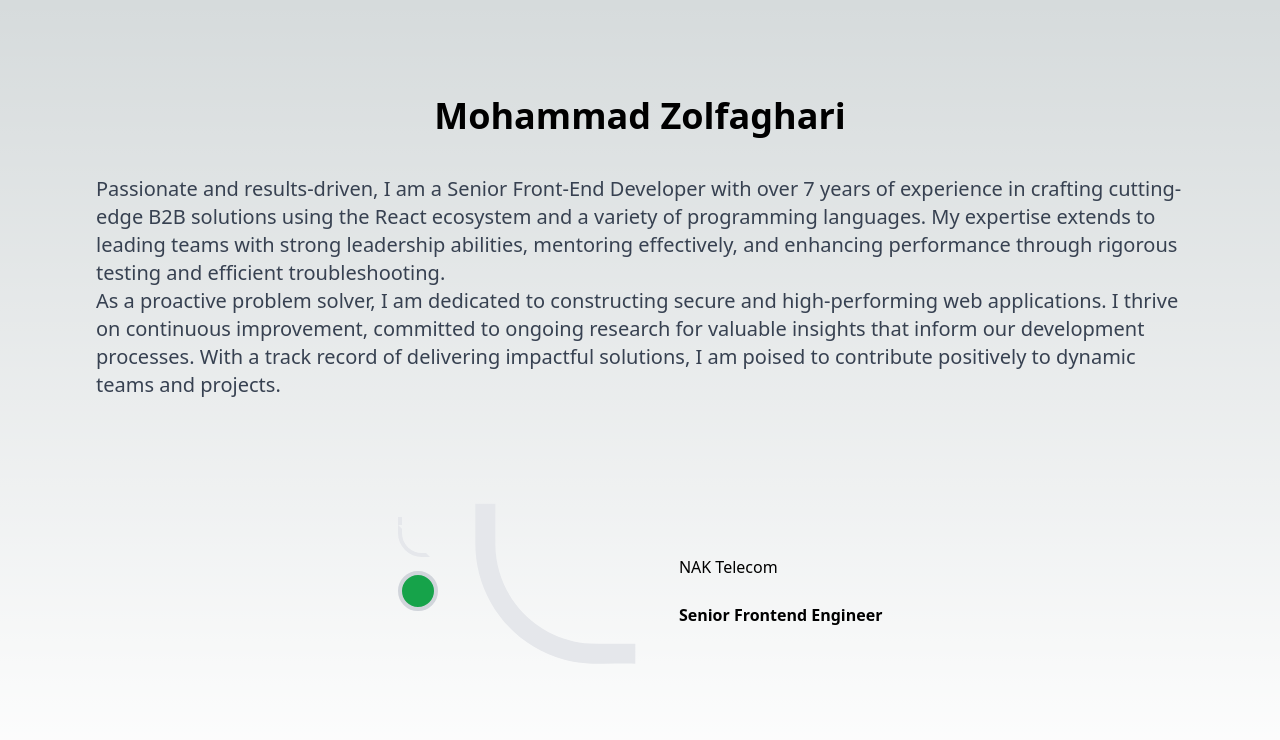
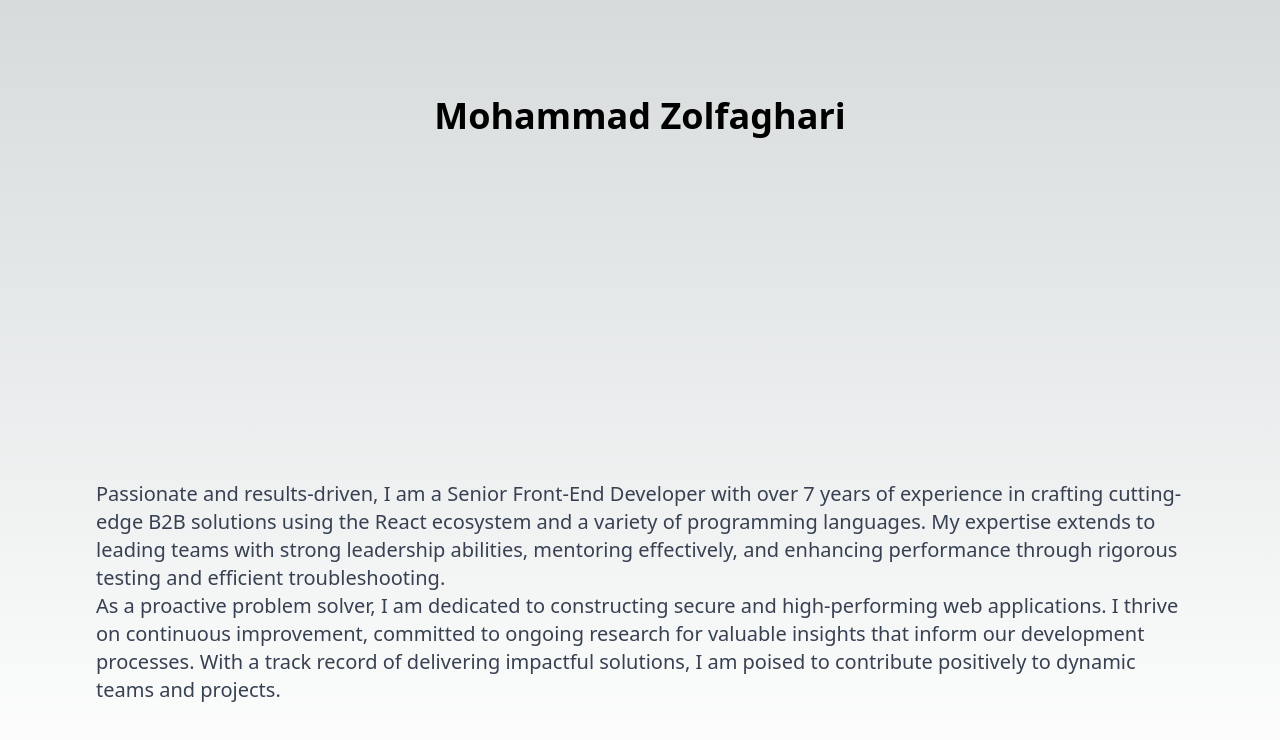
Before and after one commit to muhamadzolfaghari/portfolio, a Next.js app: page / in a window 1280 px wide. Shown: the top 740 px of the page. Built offline with nearby package versions, Linux system fonts and the light colour scheme.

Commit message:
add experience to project.

```diff
--- /dev/null
+++ b/src/app/Experience.tsx
@@ -0,0 +1,32 @@
+interface Props {
+  companyTitle: string;
+  role: string;
+  startDate: string;
+  endDate: string;
+  city: string;
+  country: string;
+  contractType: "full-time" | "part-time"
+}
+
+export default function Experience({companyTitle, role, endDate, startDate}: Props) {
+  return (<div className="justify-center items-start flex flex-col relative">
+    <div className="flex flex-row items-center justify-center">
+      <div className="border-2 border-gray-300 border-radius rounded-full w-8 h-8 bg-green-600"></div>
+      <div className="ml-2">{companyTitle}</div>
+    </div>
+    <div className="flex flex-row -mt-1 justify-center">
+      <svg viewBox="0 0 163 170" className="ms-2 h-[30px]">
+        <path
+          fill="#e5e7eb"
+          opacity="1.00"
+          d=" M 22.00 20.00 C 27.00 20.00 32.00 20.00 37.00 20.00 C 37.01 30.33 36.98 40.66 37.01 50.99 C 37.18 67.01 42.68 82.91 52.45 95.59 C 65.49 112.84 86.35 123.84 107.95 124.89 C 119.29 125.15 130.65 124.93 142.00 125.00 C 142.00 130.00 142.00 135.00 142.00 140.00 C 124.08 139.45 105.73 141.81 88.24 136.81 C 65.20 130.61 44.98 114.77 33.43 93.89 C 25.96 80.57 21.99 65.32 22.00 50.04 C 22.00 40.03 22.00 30.01 22.00 20.00 Z"
+        />
+      </svg>
+      <div>
+        <div className="text-nowrap	font-bold h-fit pl-2x ml-1 mt-4">{role}</div>
+        <div className="text-gray-300">{startDate}</div>
+        - <div>{endDate}</div>
+      </div>
+    </div>
+  </div>)
+}
--- a/src/app/page.tsx
+++ b/src/app/page.tsx
@@ -1,5 +1,3 @@
-import { twMerge } from "tailwind-merge";
-
 export default function Home() {
   return (
     <main className="flex min-h-screen flex-col items-center justify-between p-24 font-sans">
@@ -22,36 +20,7 @@ export default function Home() {
           teams and projects.
         </p>
       </div>
-      <div className="flx flex-col space-y-4"></div>
-      <div className="flex flex-row space-x-4 justify-center items-center w-fit">
-        <div className="justify-center items-center flex flex-row relative">
-          <div className="flex flex-row items-center space-x-2">
-            <div className="border-4 border-gray-300 border-radius rounded-full p-4 bg-green-600"></div>
-            <svg
-              width="163pt"
-              height="170pt"
-              viewBox="0 0 163 170"
-              version="1.1"
-            >
-              <path
-                fill="#e5e7eb"
-                opacity="1.00"
-                d=" M 22.00 20.00 C 27.00 20.00 32.00 20.00 37.00 20.00 C 37.01 30.33 36.98 40.66 37.01 50.99 C 37.18 67.01 42.68 82.91 52.45 95.59 C 65.49 112.84 86.35 123.84 107.95 124.89 C 119.29 125.15 130.65 124.93 142.00 125.00 C 142.00 130.00 142.00 135.00 142.00 140.00 C 124.08 139.45 105.73 141.81 88.24 136.81 C 65.20 130.61 44.98 114.77 33.43 93.89 C 25.96 80.57 21.99 65.32 22.00 50.04 C 22.00 40.03 22.00 30.01 22.00 20.00 Z"
-              />
-            </svg>
-          </div>
-          <div className="absolute left-0 top-10 h-full flex flex-col align-items-end w-8">
-            <div className="w-4 h-2 border-l-4 w-full"></div>
-            <div className="border-solid border-4 border-gray-200 h-8 top-1 border-t-transparent w-full border-r-transparent rounded-bl-3xl"></div>
-          </div>
-        </div>
-        <div>
-          <div>NAK Telecom</div>
-          <div className="text-nowrap	font-bold h-fit mt-6 pl-2x">
-            Senior Frontend Engineer
-          </div>
-        </div>
-      </div>
+
       {/* <div>NAK Telecom</div> */}
       {/* <div>Senior   Frontend Engineer</div> */}
     </main>
```
Also changed, not shown: src/app/Untitled.png (added), 1 other file (tests, documents, lock files or other folders).
